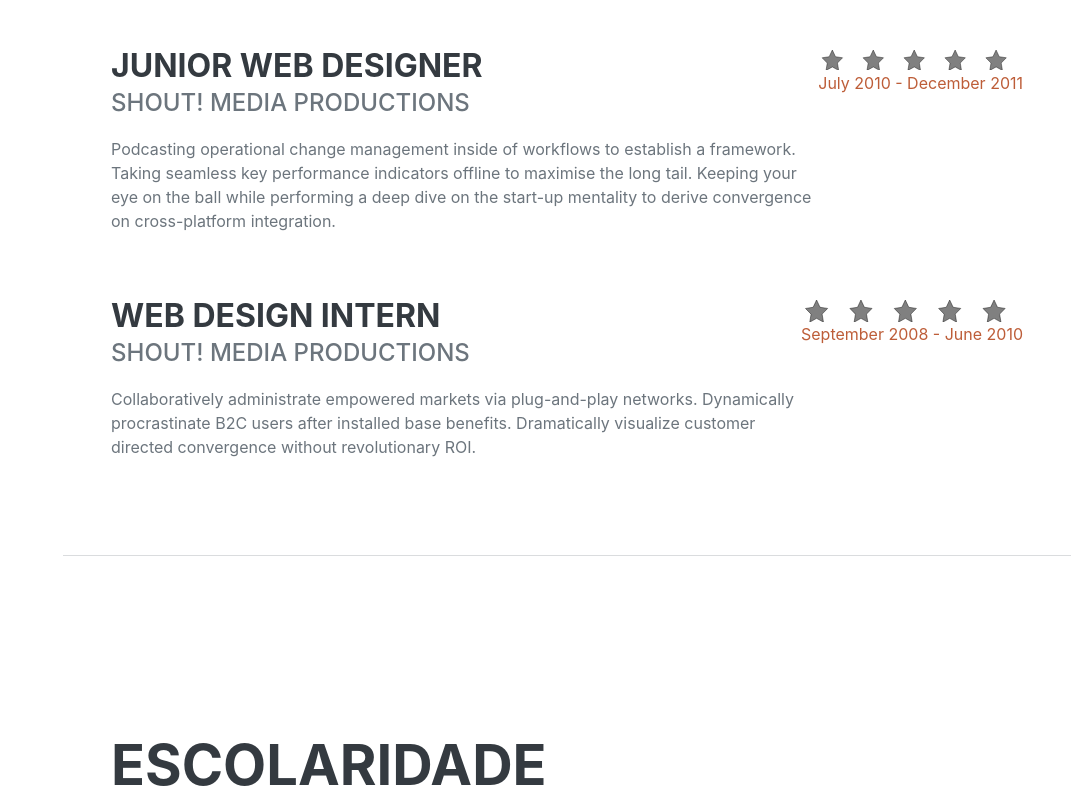
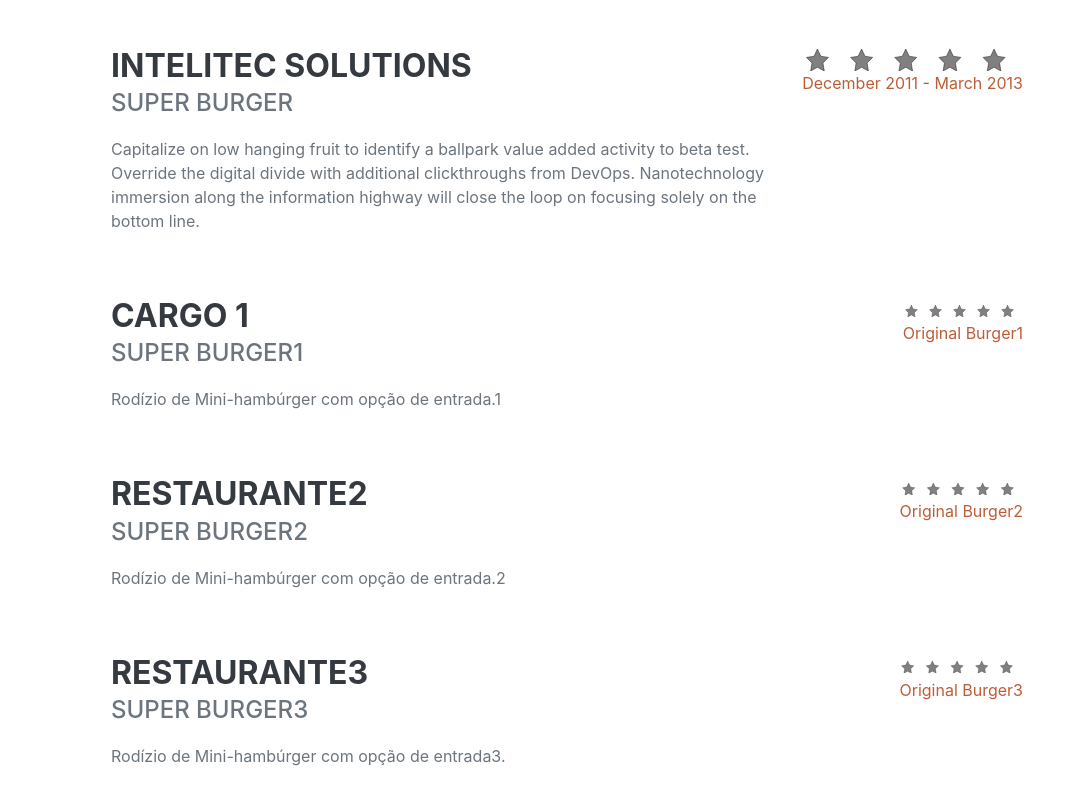
Before and after one commit to RicardoMesquitaCastro/Portifolio, an Angular app: page / in a window 1280 px wide. Shown: the part 1200-2000 px from the top of the page, without its empty margins (209-1280 px from the left). Built offline with nearby package versions, Linux system fonts and the light colour scheme.

Commit message:
experiencias.ts

```diff
--- /dev/null
+++ b/experiencias.mock.ts
@@ -0,0 +1,45 @@
+import { Experiencias } from "src/app/models/experiências";
+
+export const EXPERIENCIAS: Experiencias[]= [
+
+		{
+            id:1,
+			cargo: "Intelitec Solutions",
+			empresa: "Super Burger",
+			descricao: "Capitalize on low hanging fruit to identify a ballpark value added activity to beta test. Override the digital divide with additional clickthroughs from DevOps. Nanotechnology immersion along the information highway will close the loop on focusing solely on the bottom line.",
+			data: "December 2011 - March 2013"
+
+        },
+        {
+            id:2,
+			cargo: "Cargo 1",
+			empresa: "Super Burger1",
+			descricao: "Rodízio de Mini-hambúrger com opção de entrada.1",
+			data: "Original Burger1"
+
+        },
+        {
+            id:3,
+			"cargo": "restaurante2",
+			"empresa": "Super Burger2",
+			"descricao": "Rodízio de Mini-hambúrger com opção de entrada.2",
+			"data": "Original Burger2"
+
+        },
+        {
+            id:4,
+			cargo: "restaurante3",
+			empresa: "Super Burger3",
+			descricao: "Rodízio de Mini-hambúrger com opção de entrada3.",
+			data: "Original Burger3"
+
+        },
+        {
+            id:5,
+			cargo: "restaurante3l",
+			empresa: "Super Burger3l",
+			descricao: "Rodízio de Mini-hambúrger com opção de entrada3.l",
+			data: "Original Burger3l"
+
+        }
+    ]
--- a/src/app/experiencias/experiencias.component.html
+++ b/src/app/experiencias/experiencias.component.html
@@ -5,33 +5,23 @@
 
         <div class="d-flex flex-column flex-md-row justify-content-between mb-5">
             <div class="flex-grow-1">
-                <h3 class="mb-0">Web Developer</h3>
-                <div class="subheading mb-3">Intelitec Solutions</div>
-                <p>Capitalize on low hanging fruit to identify a ballpark value added activity to beta test. Override the digital divide with additional clickthroughs from DevOps. Nanotechnology immersion along the information highway will close the loop on focusing solely on the bottom line.</p>
+                <h3 class="mb-0">{{experiencias[0].cargo}}</h3>
+                <div class="subheading mb-3">{{experiencias[0].empresa}}</div>
+                <p>{{experiencias[0].descricao}}</p>
             </div>
             <div class="flex-shrink-0">
                 <app-star-rating></app-star-rating>
-                <span class="text-primary">December 2011 - March 2013</span></div>
+                <span class="text-primary">{{experiencias[0].data}}</span></div>
         </div>
-        <div class="d-flex flex-column flex-md-row justify-content-between mb-5">
+        <div *ngFor="let experiencia of experiencias; index as i " class="d-flex flex-column flex-md-row justify-content-between mb-5">
             <div class="flex-grow-1">
-                <h3 class="mb-0">Junior Web Designer</h3>
-                <div class="subheading mb-3">Shout! Media Productions</div>
-                <p>Podcasting operational change management inside of workflows to establish a framework. Taking seamless key performance indicators offline to maximise the long tail. Keeping your eye on the ball while performing a deep dive on the start-up mentality to derive convergence on cross-platform integration.</p>
+                <h3 class="mb-0">{{experiencias[i].cargo}}</h3>
+                <div class="subheading mb-3">{{experiencias[i].empresa}}</div>
+                <p>{{experiencias[i].descricao}}</p>
             </div>
             <div class="flex-shrink-0">
                 <app-star-rating></app-star-rating>
-                <span class="text-primary">July 2010 - December 2011</span></div>
-        </div>
-        <div class="d-flex flex-column flex-md-row justify-content-between">
-            <div class="flex-grow-1">
-                <h3 class="mb-0">Web Design Intern</h3>
-                <div class="subheading mb-3">Shout! Media Productions</div>
-                <p>Collaboratively administrate empowered markets via plug-and-play networks. Dynamically procrastinate B2C users after installed base benefits. Dramatically visualize customer directed convergence without revolutionary ROI.</p>
-            </div>
-            <div class="flex-shrink-0">
-                <app-star-rating></app-star-rating>
-                <span class="text-primary">September 2008 - June 2010</span></div>
+                <span class="text-primary">{{experiencias[i].data}}</span></div>
         </div>
     </div>
 </section>
--- a/src/app/experiencias/experiencias.component.ts
+++ b/src/app/experiencias/experiencias.component.ts
@@ -1,5 +1,7 @@
+import { EXPERIENCIAS } from './../../../experiencias.mock';
 import { Component, OnInit} from '@angular/core';
 import { Experiencias } from '../models/experiências';
+
 
 @Component({
   selector: 'app-experiencias',
@@ -8,7 +10,9 @@ import { Experiencias } from '../models/experiências';
 })
 export class ExperienciasComponent implements OnInit {
 
-  public experiencia!: Experiencias
+ // public experiencia!: Experiencias
+  public experiencias: Experiencias[] = EXPERIENCIAS
+
 
   ngOnInit(): void{
 
```
Also changed, not shown: src/app/models/experiências.ts (+7 -6 lines).
